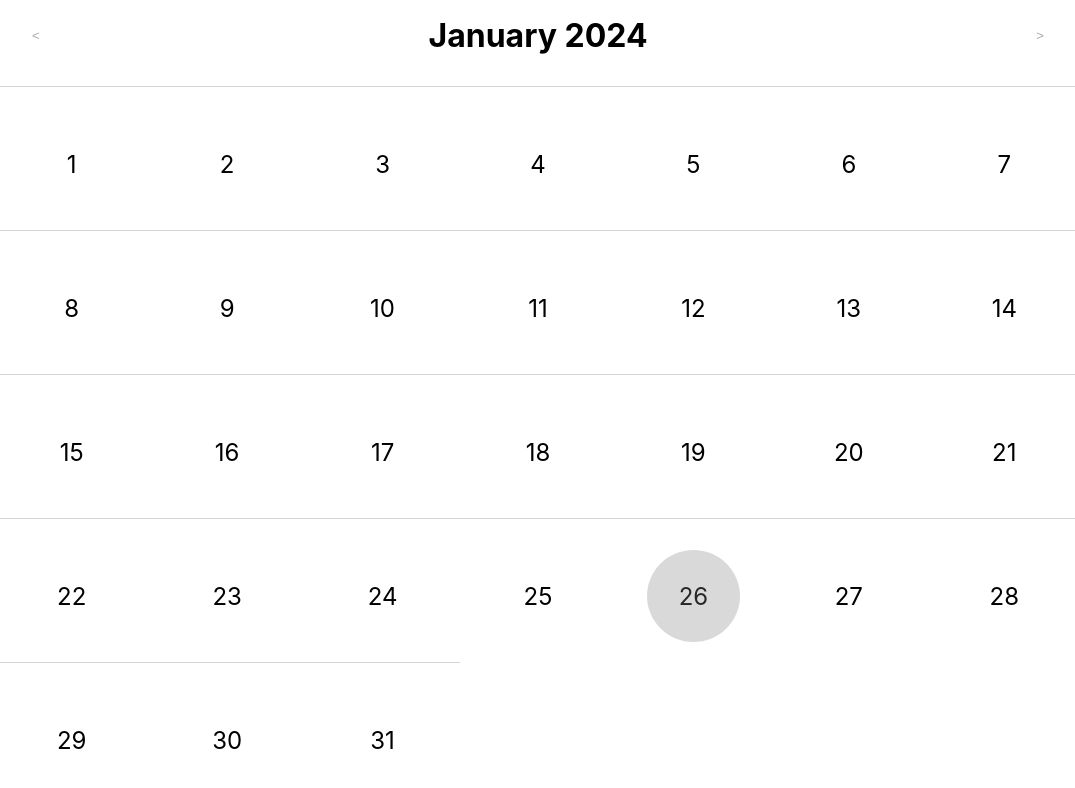
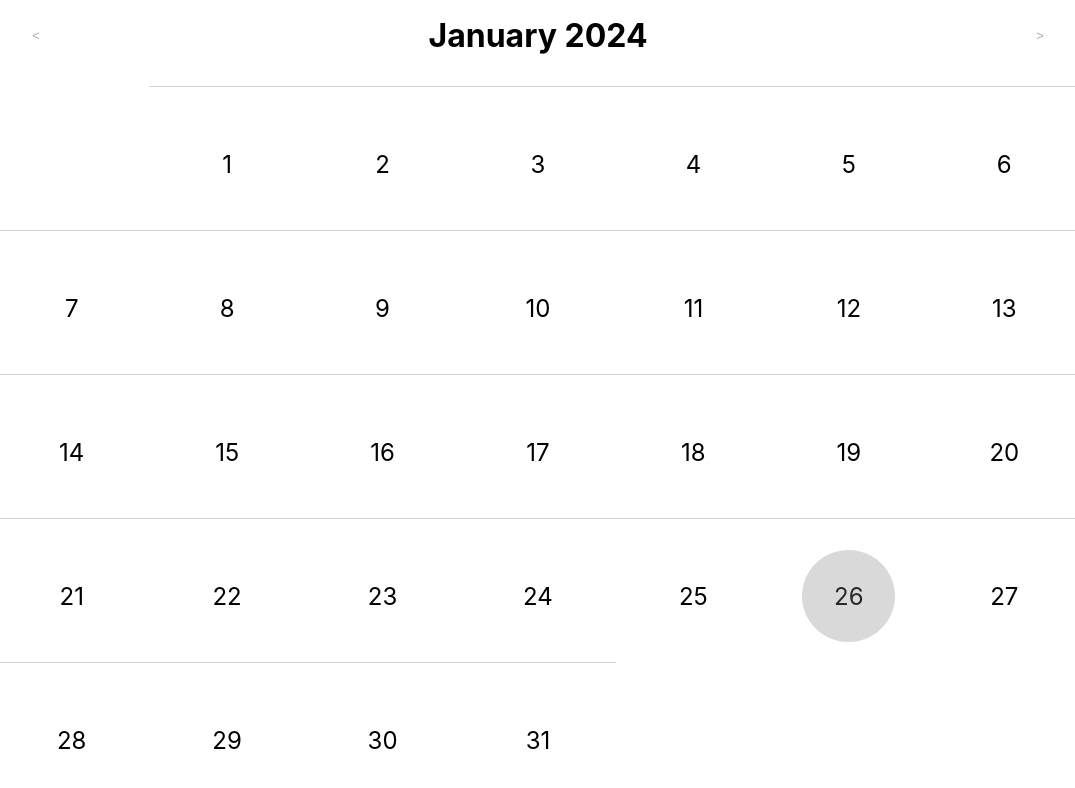
Before and after one commit to ljacob23/habit_tracker, a React (Create React App) app: page / in a window 1280 px wide. Shown: the top 788 px of the page, without its empty margins (102-1177 px from the left). Built offline with nearby package versions, Linux system fonts and the light colour scheme.

Commit message:
Making the calendar follow the days of the week

```diff
--- a/src/App.js
+++ b/src/App.js
@@ -44,6 +44,15 @@ function App() {
       setModalOpen(true);
     };
 
+    const firstDay = new Date(currentDate.getFullYear(), currentDate.getMonth(), 1).getDay();
+
+    //using 0 because that is the index of sunday
+    const columnOffset = firstDay - 0;
+
+    const skipDays = Array.from({ length: columnOffset }, (_, index) => (
+      <div key = {`empty-${index}`} ></div>
+    ));
+
     const closeModal = () => {
       setSelectedDate(null);
       setModalOpen(false);
@@ -69,7 +78,15 @@ function App() {
                     <button className = "arrows" onClick={nextMonth}>&gt;</button>
                 </div>
             <div className="calendar">
+              {/* <div className="daysOfWeek">
+                {weekdays.map(day => (
+                  <div key={day} className="dayOfWeek">
+                    {day}
+                  </div>
+                ))}
+              </div> */}
                 <div className="days">
+                  {skipDays}
                   {Array.from({ length: daysInMonth }, (_, index) => {
                     //index is the day in the month but zero-indexed so add 1
                     const dayNumber = index + 1;
```
